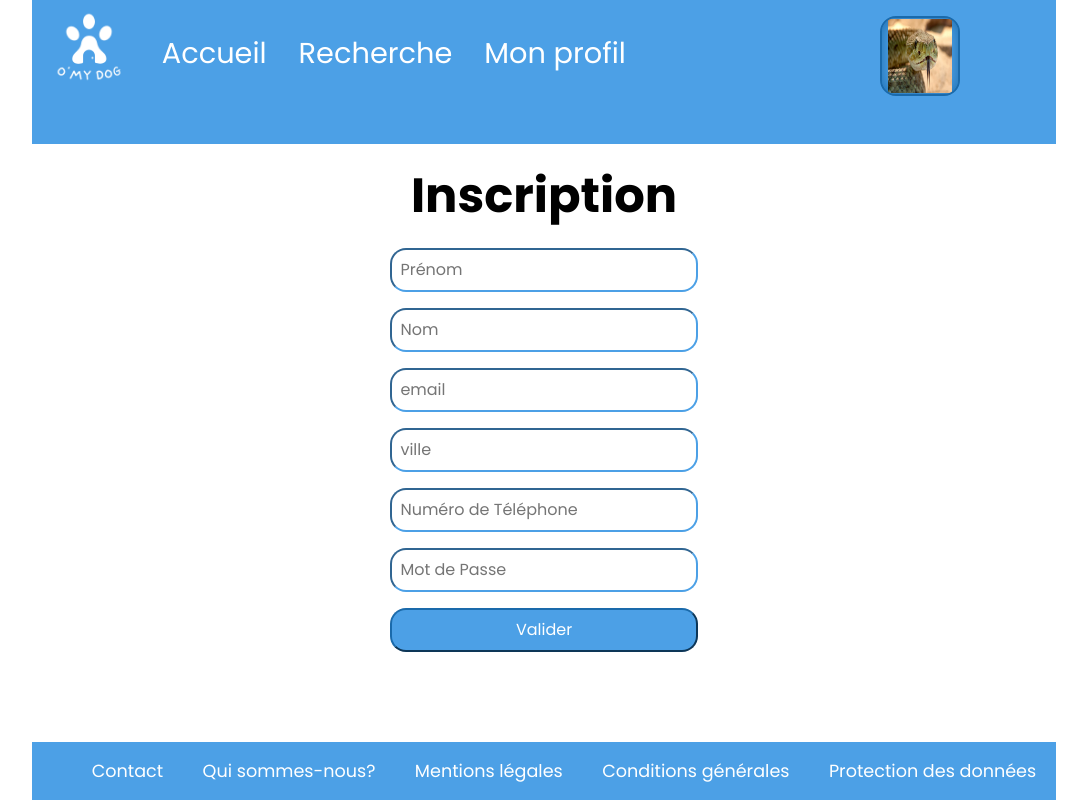
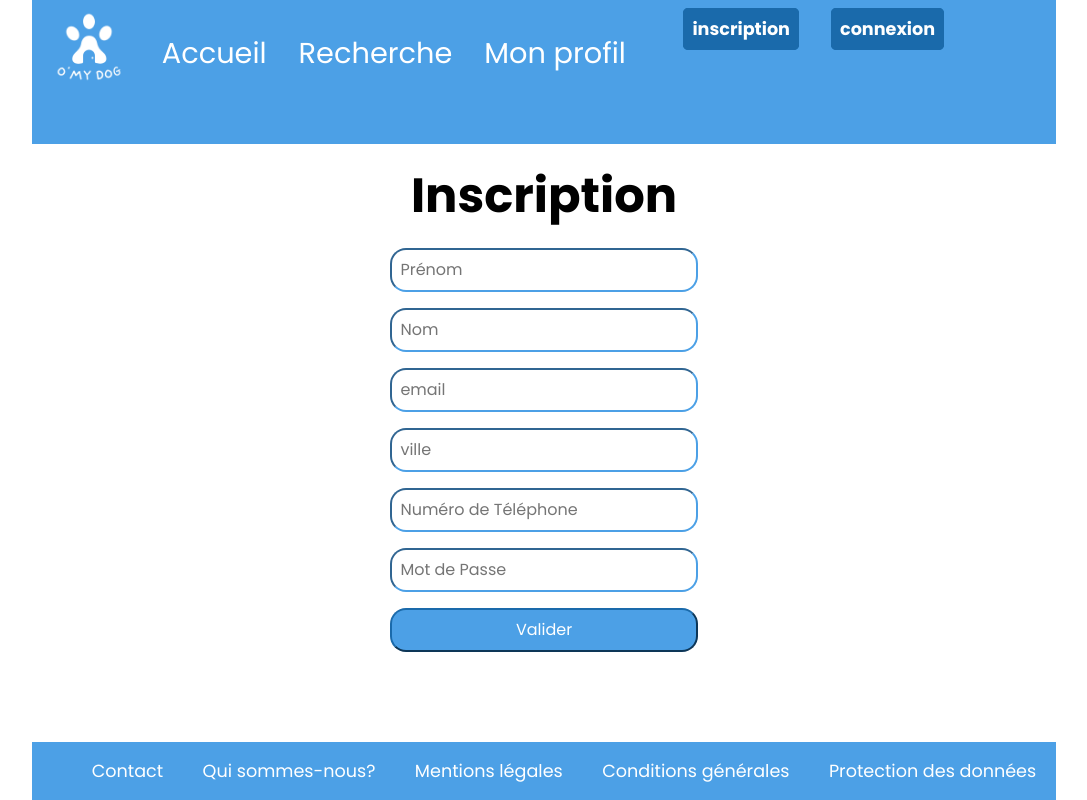
Before and after one commit to YannBenet/o-my-dog-front, a React (Vite) app: page /Inscription in a window 1280 px wide. Shown: the whole page, without its empty margins (96-1183 px from the left). Built offline with nearby package versions, Linux system fonts and the light colour scheme.

Commit message:
feat: :sparkles: adding the connection conditional for the profile button and emptying the registration and connection fields

```diff
--- a/src/components/Page/Connexion.tsx
+++ b/src/components/Page/Connexion.tsx
@@ -37,7 +37,10 @@ function Connexion() {
 
       const userId = decodedToken.data.id;
       console.log(userId);
-
+      setFormData({
+        email: '',
+        password: '',
+      });
       navigate(`/profile/${userId}`);
     } catch (error) {
       console.error('Erreur lors de la connexion', error);
--- a/src/components/Page/Inscription.tsx
+++ b/src/components/Page/Inscription.tsx
@@ -1,5 +1,6 @@
 /* eslint-disable no-console */
 import React, { useState } from 'react';
+import { useNavigate } from 'react-router-dom';
 import { signinUser } from '../../api';
 import '../PageStyle/Inscription.scss';
 
@@ -13,7 +14,7 @@ function Inscription() {
     password: '',
     // repeatPassword: '',
   });
-
+  const navigate = useNavigate();
   const handleChange = (e: { target: { name: string; value: string } }) => {
     const { name, value } = e.target;
     setFormData({
@@ -26,6 +27,15 @@ function Inscription() {
     try {
       const response = await signinUser(formData);
       console.log('inscription réussie', response);
+      setFormData({
+        firstname: '',
+        lastname: '',
+        email: '',
+        city: '',
+        phone_number: '',
+        password: '',
+      });
+      navigate('/Connexion');
     } catch (error) {
       console.error("Erreur lors de l'inscription", error);
     }
--- a/src/components/elements/Header/Header.tsx
+++ b/src/components/elements/Header/Header.tsx
@@ -51,7 +51,7 @@ function Header() {
               </li>
               {/* attention au hidden mon profil sera accessible que si connecté */}
               <li className="header-nav-list-link">
-                <NavLink to="/Profile" className="header-nav-list-link-dir">
+                <NavLink to="/Profile/:id" className="header-nav-list-link-dir">
                   Mon profil
                 </NavLink>
               </li>
@@ -59,18 +59,23 @@ function Header() {
           </nav>
         </section>
         <section className="header-position-right">
+          {!user && (
             <NavLink
               to="/Inscription"
-            className={!connect ? 'header-button' : 'header-button-connected'}
+              className={connect ? 'header-button' : 'header-button-connected'}
             >
               inscription
             </NavLink>
+          )}
+          {!user && (
             <NavLink
               to="/Connexion"
-            className={!connect ? 'header-button' : 'header-button-connected'}
+              className={connect ? 'header-button' : 'header-button-connected'}
             >
               connexion
             </NavLink>
+          )}
+          {user && (
             <button
               type="button"
               className={
@@ -82,6 +87,7 @@ function Header() {
             >
               <img src={profilePicture} alt="profil" />
             </button>
+          )}
           {/* menu qui s'ouvre et se ferme suivant l'appui sur la photo de son profil dans le header */}
           <nav className="connect">
             <ul
@@ -100,7 +106,7 @@ function Header() {
                 </NavLink>
               </li>
               <li>
-                <NavLink to="/profile" className="connect-navBar-menu">
+                <NavLink to="/Profile/:id" className="connect-navBar-menu">
                   Mon profil
                 </NavLink>
               </li>
```
Lines whose indentation alone changed are shown as unchanged.
